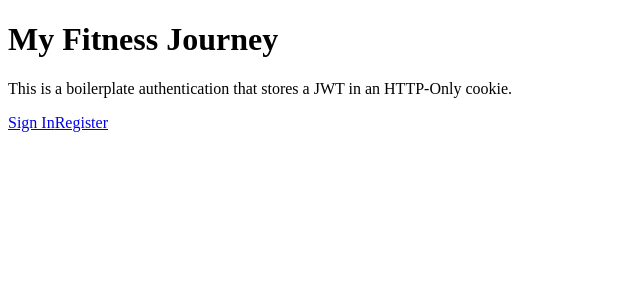
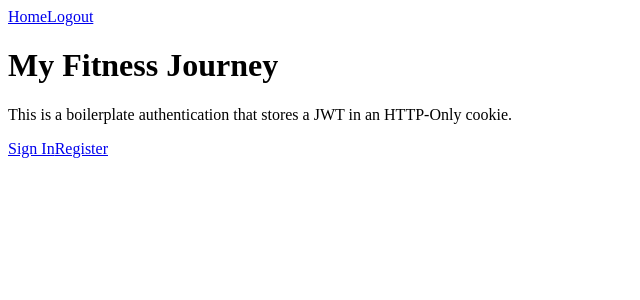
Before and after one commit to Emp923/fitness-app, a React (Vite) app in the folder fitness-client/: page / in a window 1280 px wide. Shown: the top 300 px of the page, without its empty margins (0-640 px from the left). Built offline with nearby package versions, Linux system fonts and the light colour scheme.

Commit message:
react router setup

```diff
--- a/fitness-client/src/App.tsx
+++ b/fitness-client/src/App.tsx
@@ -1,10 +1,14 @@
-import { Outlet } from "react-router-dom";
+import { Link, Outlet } from "react-router-dom";
 
 const App = () => {
   return (
-    <>
+    <div id="fitness-app">
+      <div id="nav">
+        <Link to="/">Home</Link>
+        <Link to="/logout">Logout</Link>
+      </div>
       <Outlet />
-    </>
+    </div>
   );
 }
 
--- /dev/null
+++ b/fitness-client/src/components/PrivateRoute.tsx
@@ -0,0 +1,9 @@
+import { Navigate, Outlet } from "react-router-dom";
+
+const PrivateRoute = () => {
+  // TODO: check for auth state
+  const { userInfo } = { userInfo: true };
+  return userInfo ? <Outlet /> : <Navigate to="/login" replace />;
+};
+
+export default PrivateRoute;
--- a/fitness-client/src/main.tsx
+++ b/fitness-client/src/main.tsx
@@ -1,23 +1,10 @@
 import { StrictMode } from "react";
 import { createRoot } from "react-dom/client";
-import App from "./App";
-import { createBrowserRouter, createRoutesFromElements, Route, RouterProvider } from "react-router-dom";
-import HomePage from "./pages/HomePage";
-import LoginPage from "./pages/LoginPage";
-import RegisterPage from "./pages/RegisterPage";
-
-const router = createBrowserRouter(
-  createRoutesFromElements(
-    <Route path="/" element={<App />}>
-      <Route index={true} path="/" element={<HomePage />} />
-      <Route path="/login" element={<LoginPage />} />
-      <Route path="/register" element={<RegisterPage />} />
-    </Route>
-  )
-);
+import { RouterProvider } from "react-router-dom";
+import router from "./router";
 
 createRoot(document.getElementById("root")!).render(
   <StrictMode>
     <RouterProvider router={router} />
   </StrictMode>,
-)
+);
--- /dev/null
+++ b/fitness-client/src/router/index.tsx
@@ -0,0 +1,16 @@
+import { createBrowserRouter, createRoutesFromElements, Route } from "react-router-dom";
+import App from "../App";
+import HomePage from "../pages/HomePage";
+import PrivateRoute from "../components/PrivateRoute";
+
+const router = createBrowserRouter(
+  createRoutesFromElements(
+    <Route path="" element={<App />}>
+      <Route path="" element={<PrivateRoute />}>
+        <Route path="/" element={<HomePage />} />
+      </Route>
+    </Route>
+  )
+);
+
+export default router;
```
